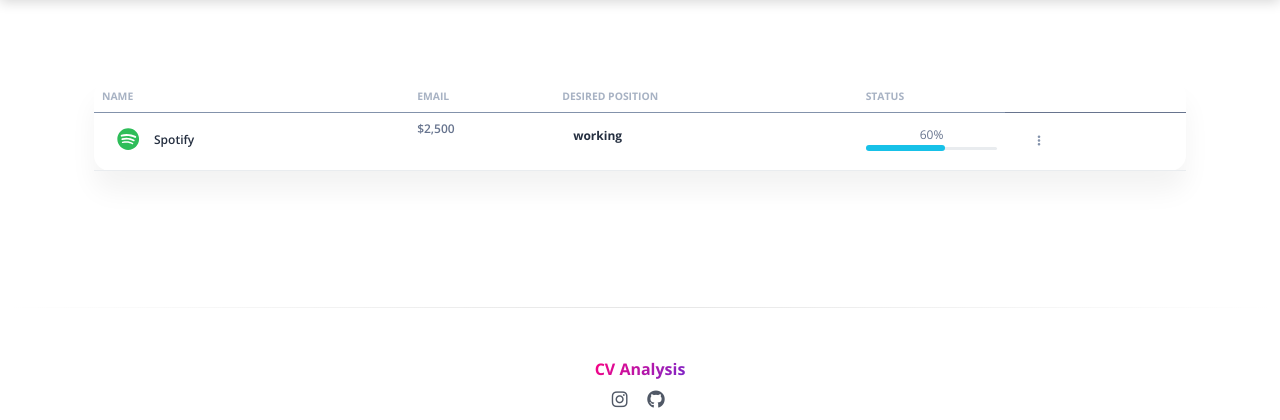
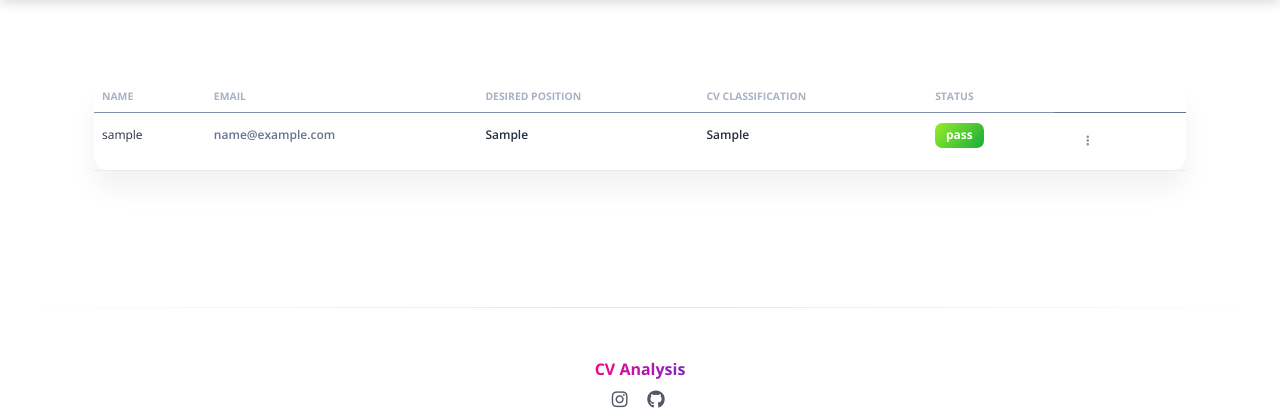
Before and after one commit to WafiFz/skripsi, a Python web app: template apps/templates/admin/mapping-position.html in a window 1280 px wide. Shown: the part 73-493 px from the top of the page. Run offline with Jinja, Linux system fonts and the light colour scheme; the template is opened without the code that fills it: most values are stand-ins (such as "Sample title", 1, 10 or a date in 2020); some libraries are stand-ins or nearby versions.

Commit message:
LOGIC & VIEW: show data to table mapping position

```diff
--- a/apps/home/routes.py
+++ b/apps/home/routes.py
@@ -22,7 +22,9 @@ def prediction_result():
 
 @blueprint.route('/admin/mapping-position')
 def mapping_position():
-    return render_template('admin/mapping-position.html')
+    prediction_results = CvAnalysisResults.query.all()
+
+    return render_template('admin/mapping-position.html', prediction_results=prediction_results)
 
 @blueprint.route('/', methods=['POST'])
 @login_required
--- a/apps/templates/admin/mapping-position.html
+++ b/apps/templates/admin/mapping-position.html
@@ -14,40 +14,33 @@
                 <th class="text-uppercase text-secondary text-xxs font-weight-bolder opacity-7">Name</th>
                 <th class="text-uppercase text-secondary text-xxs font-weight-bolder opacity-7 ps-2">Email</th>
                 <th class="text-uppercase text-secondary text-xxs font-weight-bolder opacity-7 ps-2">Desired Position</th>
+                <th class="text-uppercase text-secondary text-xxs font-weight-bolder opacity-7 ps-2">CV Classification</th>
                 <th class="text-uppercase text-secondary text-xxs font-weight-bolder opacity-7 ps-2">Status</th>
                 <th></th>
               </tr>
             </thead>
             <tbody>
+              {% for result in prediction_results %}
+                {% set probability_percentage = (result.probability_result * 100)|round(2) %}
                 <tr>
                   <td>
-                  <div class="d-flex px-2">
-                    <div>
-                      <img src="https://demos.creative-tim.com/soft-ui-design-system-pro/assets/img/logos/small-logos/logo-spotify.svg" class="avatar avatar-sm rounded-circle me-2">
-                    </div>
-                    <div class="my-auto">
-                      <h6 class="mb-0 text-xs">Spotify</h6>
-                    </div>
-                  </div>
+                    <span class="text-dark text-xs">{{ result.job_applicant.user.username }}</span>
                   </td>
                   <td>
-                  <p class="text-xs font-weight-bold mb-0">$2,500</p>
+                    <span class="text-xs font-weight-bold">{{ result.job_applicant.user.email }}</span>
                   </td>
                   <td>
-                  <span class="badge badge-dot me-4">
-                    <i class="bg-info"></i>
-                    <span class="text-dark text-xs">working</span>
-                  </span>
+                    <span class="text-dark text-xs font-weight-bold">{{ result.job_applicant.desired_job }}</span>
                   </td>
-                <td class="text-center">
-                  <div class="align-items-center">
-                    <span class="text-xs">60%</span>
-                    <div>
-                      <div class="progress">
-                        <div class="progress-bar bg-info" role="progressbar" aria-valuenow="60" aria-valuemin="0" aria-valuemax="100" style="width: 60%;"></div>
-                      </div>
-                    </div>
-                  </div>
+                  <td>
+                    <span class="text-dark text-xs font-weight-bold">{{ result.prediction_result }}</span>
+                  </td>
+                  <td>
+                    {% if result.status == 'pass' %}
+                      <span class="badge bg-gradient-success">pass</span>
+                    {% else %}
+                    <span class="badge bg-gradient-danger">fail</span>
+                    {% endif %}
                   </td>
 
                   <td class="align-middle">
@@ -56,6 +49,7 @@
                     </button>
                   </td>
                 </tr>
+              {% endfor %}
             </tbody>
           </table>
         </div>
--- a/apps/templates/admin/prediction-result.html
+++ b/apps/templates/admin/prediction-result.html
@@ -29,10 +29,7 @@
                     <span class="text-xs font-weight-bold">{{ result.job_applicant.user.email }}</span>
                   </td>
                   <td>
-                    <span class="badge badge-dot me-4">
-                      <i class="bg-info"></i>
-                      <span class="text-dark text-xs">{{ result.prediction_result }}</span>
-                    </span>
+                    <span class="text-dark text-xs font-weight-bold">{{ result.prediction_result }}</span>
                   </td>
                   <td class="text-center">
                     <div class="align-items-center">
```
Lines whose indentation alone changed are shown as unchanged.
